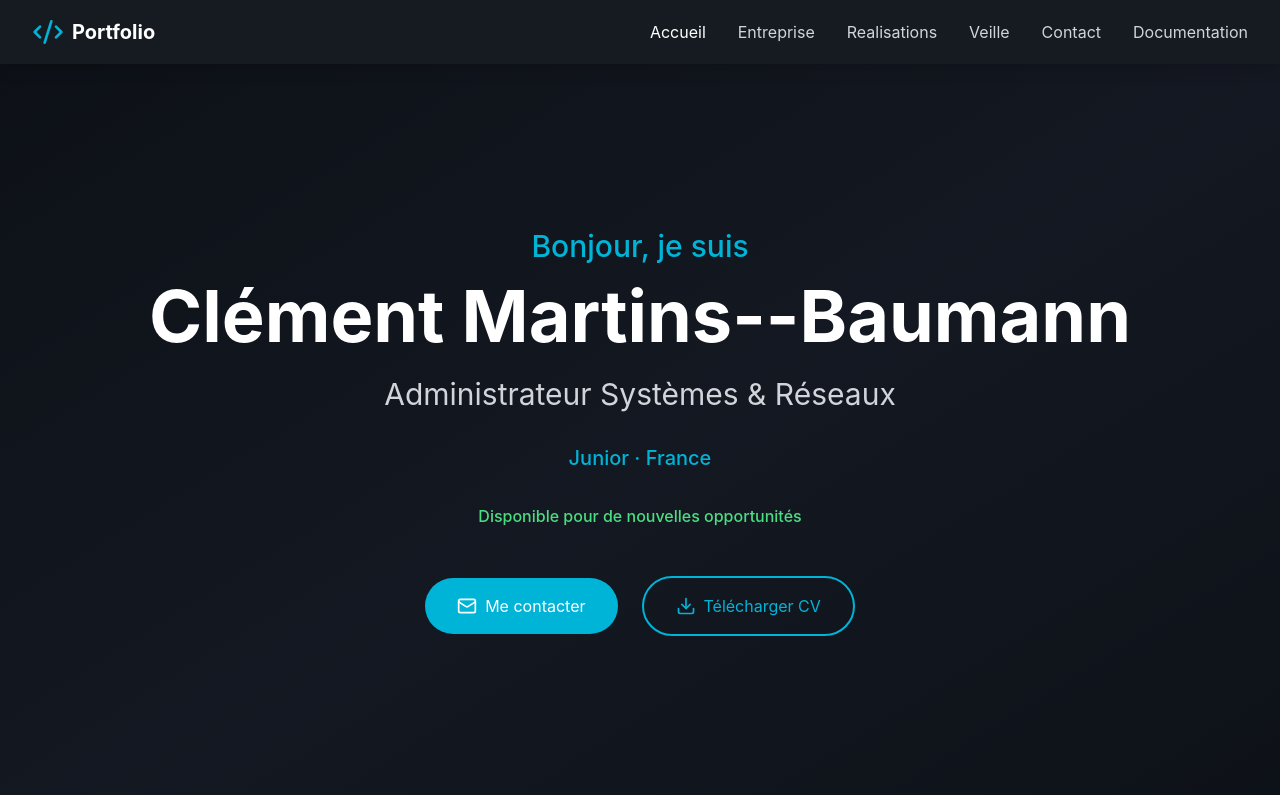
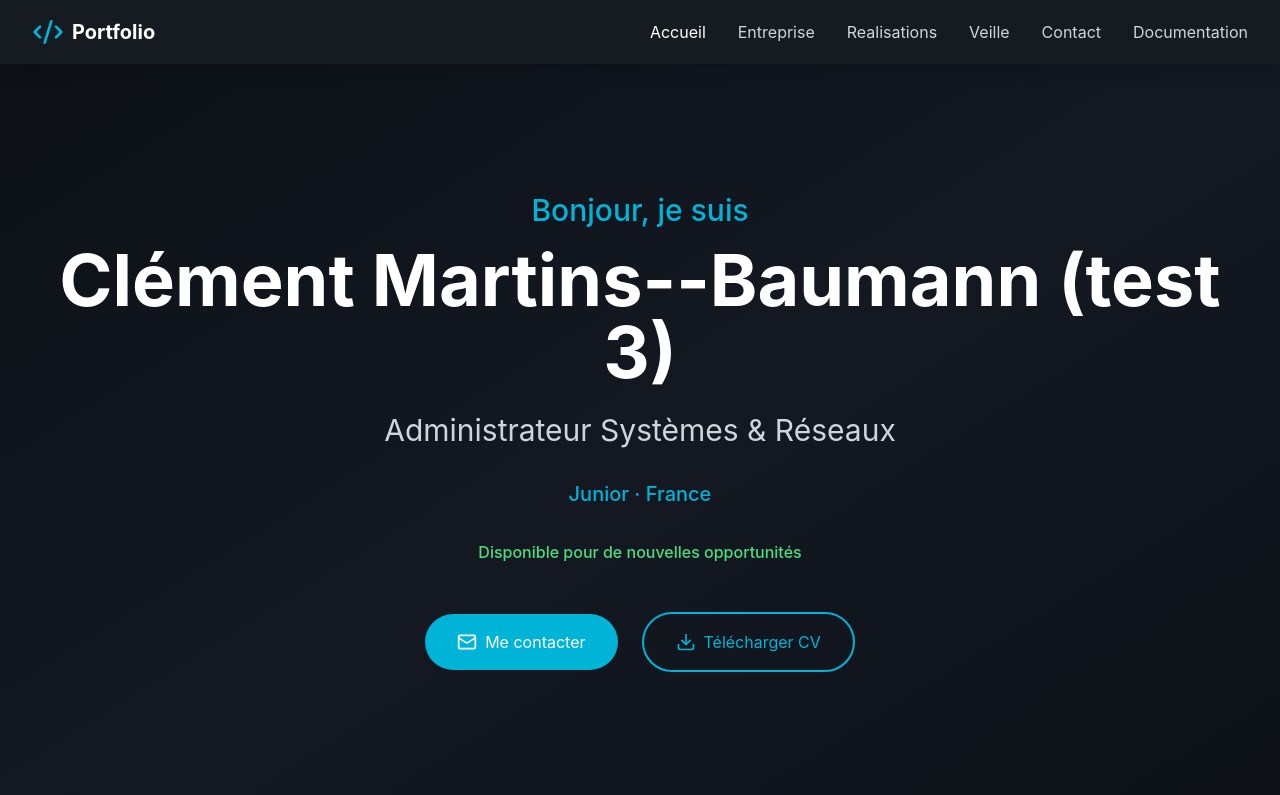
Before and after one commit to zeioux/project3, a React (Vite) app: page / in a window 1280 px wide. Shown: the top 795 px of the page. Built offline with nearby package versions, Linux system fonts and the light colour scheme.

Commit message:
version test 3

```diff
--- a/src/components/Home.tsx
+++ b/src/components/Home.tsx
@@ -9,7 +9,7 @@ interface HomeProps {
 export const Home: React.FC<HomeProps> = ({ onContactClick, onProjectsClick }) => {
   const personalInfo = {
     firstName: "Clément",
-    lastName: "Martins--Baumann",
+    lastName: "Martins--Baumann (test 3)",
     title: "Administrateur Systèmes & Réseaux",
     level: "Junior",
     location: "France",
```
